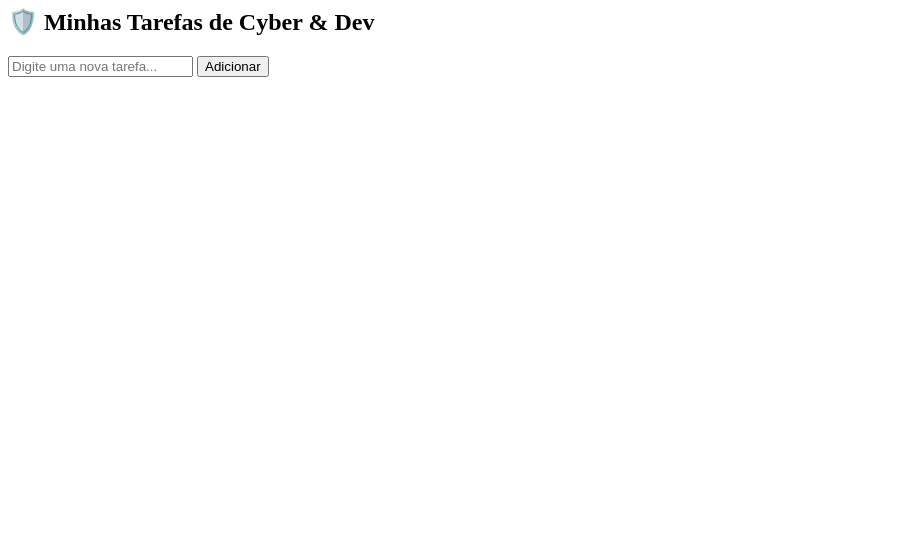
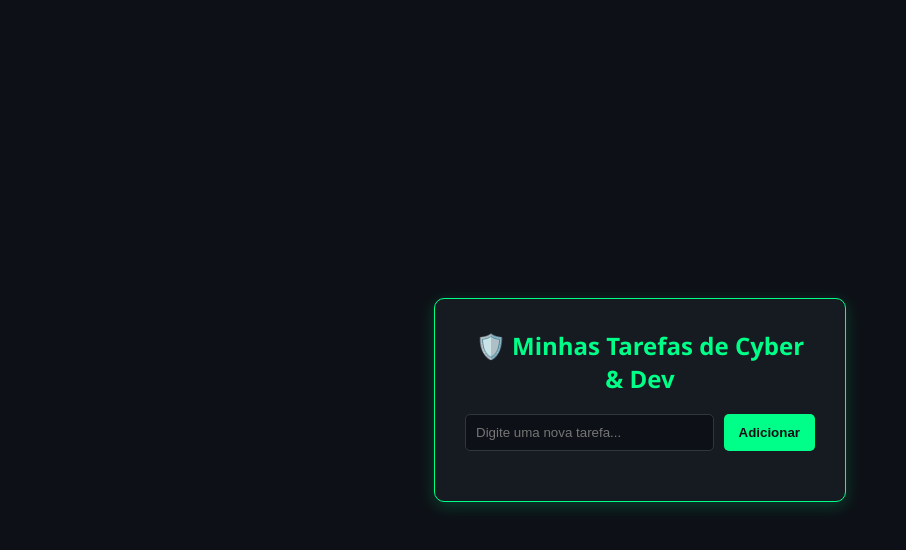
Before and after one commit to BrunoLorenzoRodrigues/to-do-list, a plain HTML site: page index.html in a window 1280 px wide. Shown: the whole page, without its empty margins (0-906 px from the left). Drawn offline with Linux system fonts and the light colour scheme.

Commit message:
Update index.html

```diff
--- a/index.html
+++ b/index.html
@@ -1,3 +1,13 @@
+<!DOCTYPE html>
+<html lang="pt-BR">
+<head>
+  <meta charset="UTF-8">
+  <meta name="viewport" content="width=device-width, initial-scale=1.0">
+  <title>🛡️ Minhas Tarefas de Cyber & Dev</title>
+  <link rel="stylesheet" href="style.css">
+</head>
+<body>
+
   <div class="container">
     <h2>🛡️ Minhas Tarefas de Cyber & Dev</h2>
 
@@ -9,3 +19,7 @@
     <ul id="lista-tarefas">
       </ul>
   </div>
+
+  <script src="script.js"></script>
+</body>
+</html>
```
Lines whose indentation alone changed are shown as unchanged.
